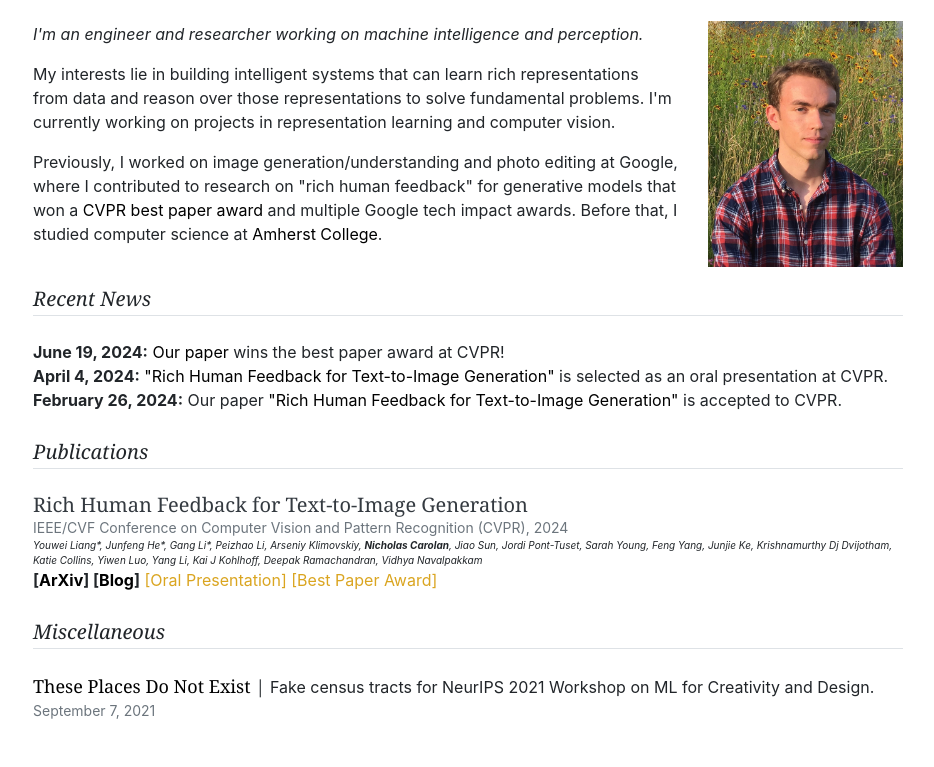
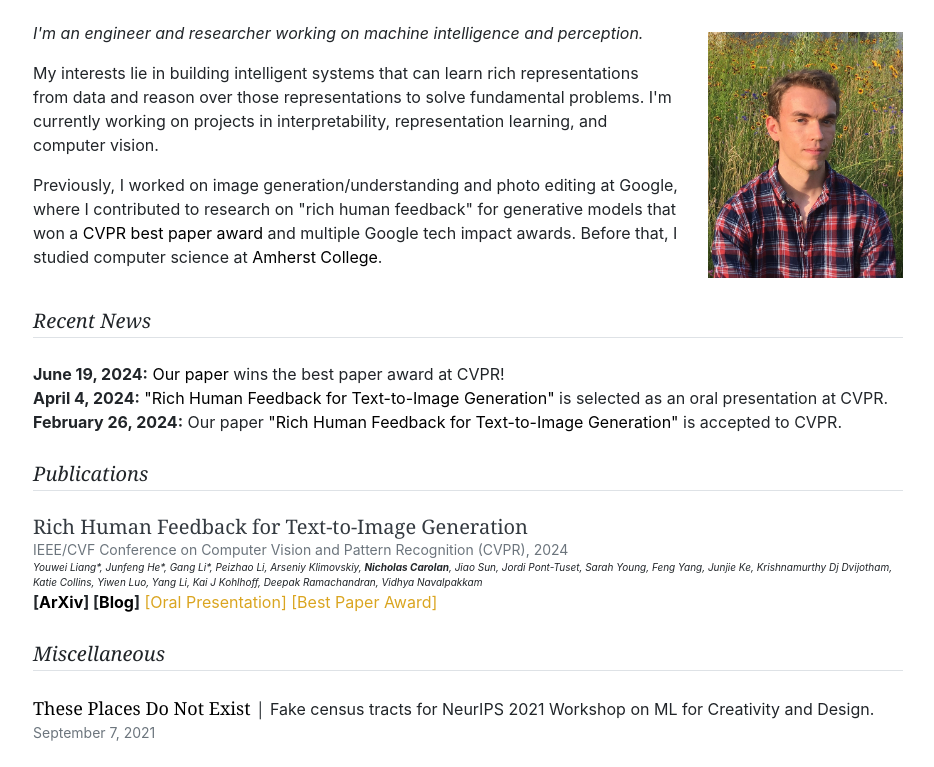
Before and after one commit to ncarolan/ncarolan.github.io, a plain HTML site: page index.html in a window 1280 px wide. Shown: the part 117-884 px from the top of the page, without its empty margins (172-1106 px from the left). Before the commit the page ends 862 px from the top, so only its background shows below. Drawn offline with nearby package versions, Linux system fonts and the light colour scheme.

Commit message:
Update homepage text

```diff
--- a/index.html
+++ b/index.html
@@ -52,7 +52,7 @@
         <div class="col-9 d-flex align-items-center">
           <div class="p-0 mb-1 w-100">
             <p class="mt-0"><i>I'm an engineer and researcher working on machine intelligence and perception.</i></p>
-            <p>My interests lie in building intelligent systems that can learn rich representations from data and reason over those representations to solve fundamental problems. I'm currently working on projects in representation learning and computer vision.</p>
+            <p>My interests lie in building intelligent systems that can learn rich representations from data and reason over those representations to solve fundamental problems. I'm currently working on projects in interpretability, representation learning, and computer vision.</p>
             <p>Previously, I worked on image generation/understanding and photo editing at Google, where I contributed to research on "rich human feedback" for generative models that won a <a href="https://cvpr.thecvf.com/Conferences/2024/News/Awards" target="_blank">CVPR best paper award</a> and multiple Google tech impact awards. Before that, I studied computer science at <a href="https://www.amherst.edu" target="_blank">Amherst College</a>.</p>
           </div>
         </div>
```
